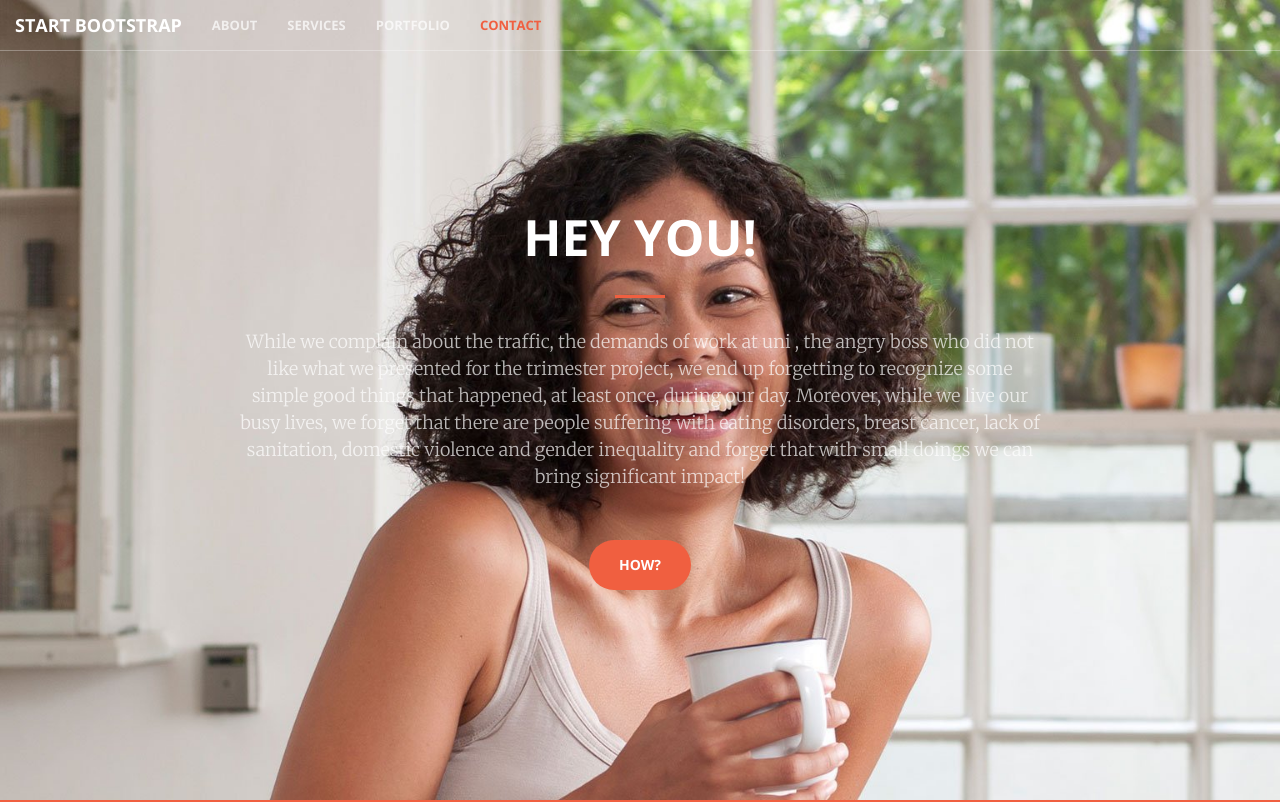
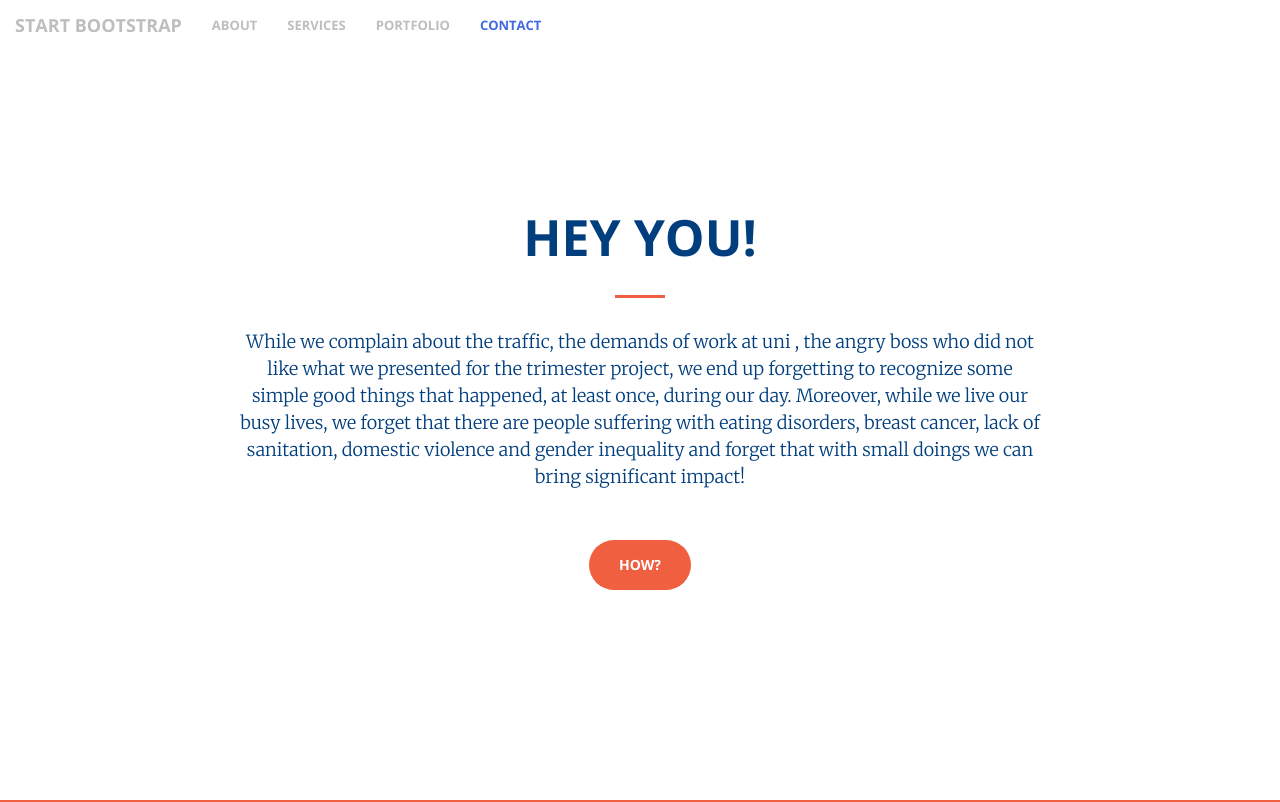
Before and after one commit to doveraisethebar/projectSite, a website: page index.html in a window 1280 px wide. Shown: the top 802 px of the page. Drawn offline with nearby package versions, Linux system fonts and the light colour scheme.

Commit message:
First Commit

```diff
--- a/css/creative.css
+++ b/css/creative.css
@@ -59,9 +59,7 @@ aside {
   padding: 50px 0;
 }
 
-#maimMav{
-  background-color: white !important;
-}
+
 
 .no-padding {
   padding: 0;
@@ -99,11 +97,12 @@ aside {
 }
 .navbar-default .nav > li > a:hover,
 .navbar-default .nav > li > a:focus:hover {
-  color: #F05F40;
+  color: #4169E1;
 }
+#teste > a:focus,
 .navbar-default .nav > li.active > a,
 .navbar-default .nav > li.active > a:focus {
-  color: #F05F40 !important;
+  color: #4169E1 !important;
   background-color: transparent;
 }
 .navbar-default .nav > li.active > a:hover,
@@ -160,7 +159,7 @@ header {
   background-size: cover;
   -o-background-size: cover;
   background-position: center;
-  background-image: url('../img/header2.jpg');
+  /*background-image: url('../img/header2.jpg');*/
   text-align: center;
   color: white;
 }
--- a/index.html
+++ b/index.html
@@ -6,7 +6,7 @@
     <meta charset="utf-8">
     <meta http-equiv="X-UA-Compatible" content="IE=edge">
     <meta name="viewport" content="width=device-width, initial-scale=1">
-    <title>Creative - Start Bootstrap Theme</title>
+    <title>Bê Project</title>
 
     <!-- Bootstrap Core CSS -->
     <link href="vendor/bootstrap/css/bootstrap.css" rel="stylesheet">
@@ -20,7 +20,7 @@
     <link href="vendor/magnific-popup/magnific-popup.css" rel="stylesheet">
 
     <!-- Theme CSS -->
-    <link href="css/creative.min.css" rel="stylesheet">
+    <link href="css/creative.css" rel="stylesheet">
 
     <!-- HTML5 Shim and Respond.js IE8 support of HTML5 elements and media queries -->
     <!-- WARNING: Respond.js doesn't work if you view the page via file:// -->
@@ -33,30 +33,30 @@
 
 <body id="page-top">
 
-    <nav id="mainNav" class="navbar navbar-default navbar-fixed-top">
+    <nav id="mainNav" class="navbar navbar-default navbar-fixed-top" style="background-color: white">
         <div class="container-fluid">
             <!-- Brand and toggle get grouped for better mobile display -->
             <div class="navbar-header">
                 <button type="button" class="navbar-toggle collapsed" data-toggle="collapse" data-target="#bs-example-navbar-collapse-1">
                     <span class="sr-only">Toggle navigation</span> Menu <i class="fa fa-bars"></i>
                 </button>
-                <a class="navbar-brand page-scroll" href="#page-top">Start Bootstrap</a>
+                <a class="navbar-brand page-scroll" href="#page-top" id="teste" style="color: #BEBEBE;">Start Bootstrap</a>
             </div>
 
             <!-- Collect the nav links, forms, and other content for toggling -->
             <div class="collapse navbar-collapse" id="bs-example-navbar-collapse-1">
                 <ul class="nav navbar-nav navbar-left">
                     <li>
-                        <a class="page-scroll" href="#about">About</a>
+                        <a class="page-scroll" href="#about" style="color: #BEBEBE;">About</a>
                     </li>
                     <li>
-                        <a class="page-scroll" href="#services">Services</a>
+                        <a class="page-scroll" href="#services" style="color: #BEBEBE;">Services</a>
                     </li>
                     <li>
-                        <a class="page-scroll" href="#portfolio">Portfolio</a>
+                        <a class="page-scroll" href="#portfolio" style="color: #BEBEBE;">Portfolio</a>
                     </li>
                     <li>
-                        <a class="page-scroll" href="#contact">Contact</a>
+                        <a class="page-scroll" href="#contact" style="color: #BEBEBE;">Contact</a>
                     </li>
                 </ul>
             </div>
@@ -68,9 +68,9 @@
     <header>
         <div class="header-content">
             <div class="header-content-inner">
-                <h1 id="homeHeading">Hey you!</h1>
+                <h1 id="homeHeading" style="color: #003e7e">Hey you!</h1>
                 <hr>
-                <p>While we complain about the traffic, the demands of work at uni , the angry boss who did not like what we presented for the trimester project, we end up forgetting to recognize some simple good things that happened, at least once, during our day.
+                <p style="color: #003e7e">While we complain about the traffic, the demands of work at uni , the angry boss who did not like what we presented for the trimester project, we end up forgetting to recognize some simple good things that happened, at least once, during our day.
 Moreover, while we live our busy lives, we forget that there are people suffering with eating disorders, breast cancer, lack of sanitation, domestic violence and gender inequality and forget that with small doings we can bring significant impact!</p>
                 <a href="#about" class="btn btn-primary btn-xl page-scroll">How?</a>
             </div>
```
